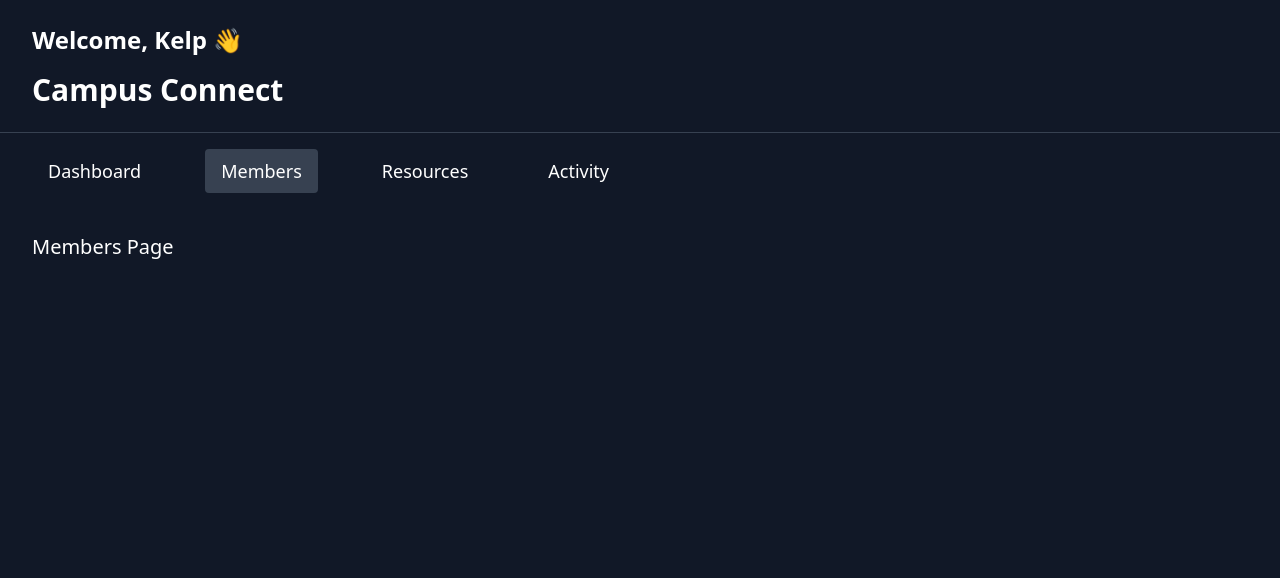
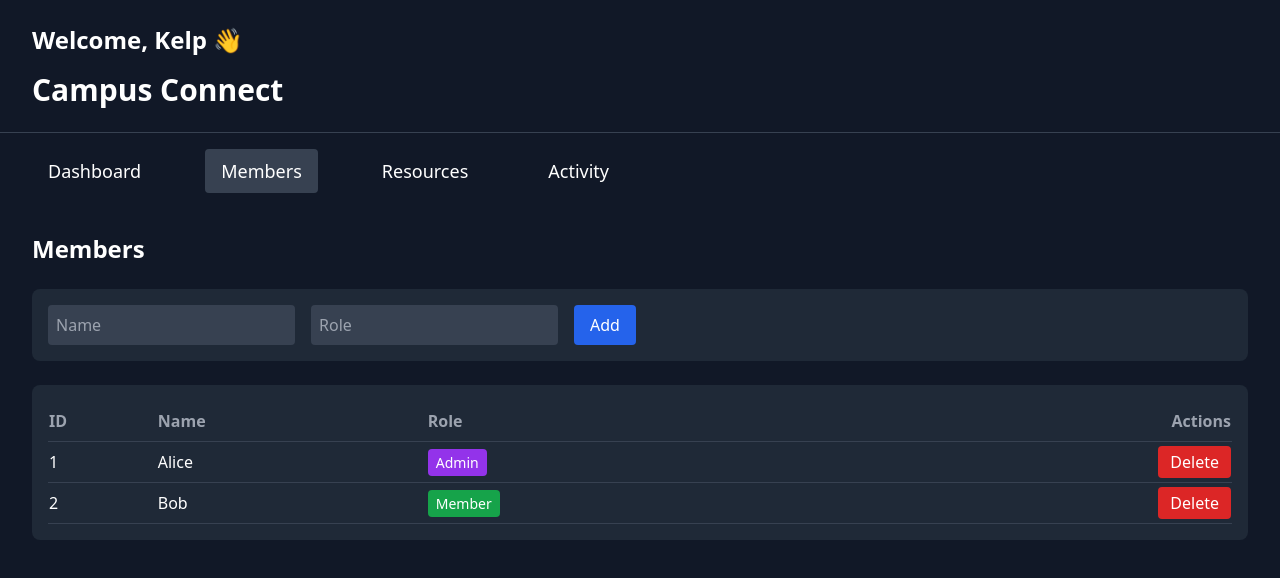
Before and after one commit to aaingu/Campus_Connect-HackTheChain-, a React (Vite) app in the folder frontend/: page /members in a window 1280 px wide. Shown: the top 578 px of the page. Built offline with nearby package versions, Linux system fonts and the light colour scheme.

Commit message:
working model

```diff
--- a/frontend/src/pages/Activity.jsx
+++ b/frontend/src/pages/Activity.jsx
@@ -1,5 +1,23 @@
 export default function Activity() {
+  const logs = [
+    "Alice joined",
+    "Bob uploaded resource",
+    "New event created",
+  ];
+
   return (
-    <div className="text-xl">Activity Page</div>
+    <div className="space-y-6">
+
+      <h2 className="text-2xl font-semibold">Activity</h2>
+
+      <div className="bg-gray-800 p-4 rounded-lg space-y-2">
+        {logs.map((log, index) => (
+          <p key={index} className="text-gray-300">
+            • {log}
+          </p>
+        ))}
+      </div>
+
+    </div>
   );
 }
--- a/frontend/src/pages/Dashboard.jsx
+++ b/frontend/src/pages/Dashboard.jsx
@@ -1,5 +1,36 @@
+import { useState } from "react";
+
 export default function Dashboard() {
+  const [stats] = useState({
+    members: 120,
+    resources: 45,
+    events: 8,
+    activity: 230,
+  });
+
   return (
-    <div className="text-xl">Dashboard Page</div>
+    <div className="space-y-6">
+
+      <h2 className="text-2xl font-semibold">Dashboard Overview</h2>
+
+      <div className="grid grid-cols-1 sm:grid-cols-2 lg:grid-cols-4 gap-6">
+
+        <Card title="Members" value={stats.members} />
+        <Card title="Resources" value={stats.resources} />
+        <Card title="Events" value={stats.events} />
+        <Card title="Activity" value={stats.activity} />
+
+      </div>
+
+    </div>
   );
 }
+
+function Card({ title, value }) {
+  return (
+    <div className="bg-gray-800 p-5 rounded-xl shadow hover:scale-105 transition">
+      <h3 className="text-gray-400 text-sm">{title}</h3>
+      <p className="text-2xl font-bold mt-2">{value}</p>
+    </div>
+  );
+}
--- a/frontend/src/pages/Members.jsx
+++ b/frontend/src/pages/Members.jsx
@@ -1,5 +1,115 @@
+import { useState } from "react";
+
 export default function Members() {
+  const [members, setMembers] = useState([
+    { id: 1, name: "Alice", role: "Admin" },
+    { id: 2, name: "Bob", role: "Member" },
+  ]);
+
+  const [name, setName] = useState("");
+  const [role, setRole] = useState("");
+
+  const addMember = () => {
+    if (!name || !role) return;
+
+    const newMember = {
+      id: members.length + 1,
+      name,
+      role,
+    };
+
+    setMembers([...members, newMember]);
+    setName("");
+    setRole("");
+  };
+
+  const deleteMember = (id) => {
+    setMembers(members.filter((m) => m.id !== id));
+  };
+
   return (
-    <div className="text-xl">Members Page</div>
+    <div className="space-y-6">
+
+      {/* Title */}
+      <h2 className="text-2xl font-semibold">Members</h2>
+
+      {/* Add Member */}
+      <div className="bg-gray-800 p-4 rounded-lg flex flex-wrap gap-4 items-center">
+        <input
+          type="text"
+          placeholder="Name"
+          className="p-2 rounded bg-gray-700 text-white outline-none"
+          value={name}
+          onChange={(e) => setName(e.target.value)}
+        />
+        <input
+          type="text"
+          placeholder="Role"
+          className="p-2 rounded bg-gray-700 text-white outline-none"
+          value={role}
+          onChange={(e) => setRole(e.target.value)}
+        />
+        <button
+          onClick={addMember}
+          className="bg-blue-600 px-4 py-2 rounded hover:bg-blue-500 transition"
+        >
+          Add
+        </button>
+      </div>
+
+      {/* Table */}
+      <div className="bg-gray-800 p-4 rounded-lg overflow-x-auto">
+        <table className="w-full text-left">
+
+          {/* Header */}
+          <thead>
+            <tr className="text-gray-400 border-b border-gray-700">
+              <th className="py-2">ID</th>
+              <th>Name</th>
+              <th>Role</th>
+              <th className="text-right">Actions</th>
+            </tr>
+          </thead>
+
+          {/* Body */}
+          <tbody>
+            {members.map((m) => (
+              <tr
+                key={m.id}
+                className="border-b border-gray-700 hover:bg-gray-700/40"
+              >
+                <td className="py-2">{m.id}</td>
+                <td>{m.name}</td>
+
+                {/* Role Badge */}
+                <td>
+                  <span
+                    className={`px-2 py-1 rounded text-sm ${
+                      m.role === "Admin"
+                        ? "bg-purple-600"
+                        : "bg-green-600"
+                    }`}
+                  >
+                    {m.role}
+                  </span>
+                </td>
+
+                {/* Delete Button */}
+                <td className="text-right">
+                  <button
+                    onClick={() => deleteMember(m.id)}
+                    className="bg-red-600 px-3 py-1 rounded hover:bg-red-500 transition"
+                  >
+                    Delete
+                  </button>
+                </td>
+              </tr>
+            ))}
+          </tbody>
+
+        </table>
+      </div>
+
+    </div>
   );
 }
--- a/frontend/src/pages/Resources.jsx
+++ b/frontend/src/pages/Resources.jsx
@@ -1,5 +1,26 @@
 export default function Resources() {
+  const resources = [
+    { id: 1, title: "React Guide" },
+    { id: 2, title: "Tailwind Docs" },
+    { id: 3, title: "Node.js Handbook" },
+  ];
+
   return (
-    <div className="text-xl">Resources Page</div>
+    <div className="space-y-6">
+
+      <h2 className="text-2xl font-semibold">Resources</h2>
+
+      <div className="grid grid-cols-1 sm:grid-cols-2 lg:grid-cols-3 gap-6">
+        {resources.map((r) => (
+          <div
+            key={r.id}
+            className="bg-gray-800 p-5 rounded-xl shadow hover:scale-105 transition"
+          >
+            <h3 className="text-lg font-bold">{r.title}</h3>
+          </div>
+        ))}
+      </div>
+
+    </div>
   );
 }
```
